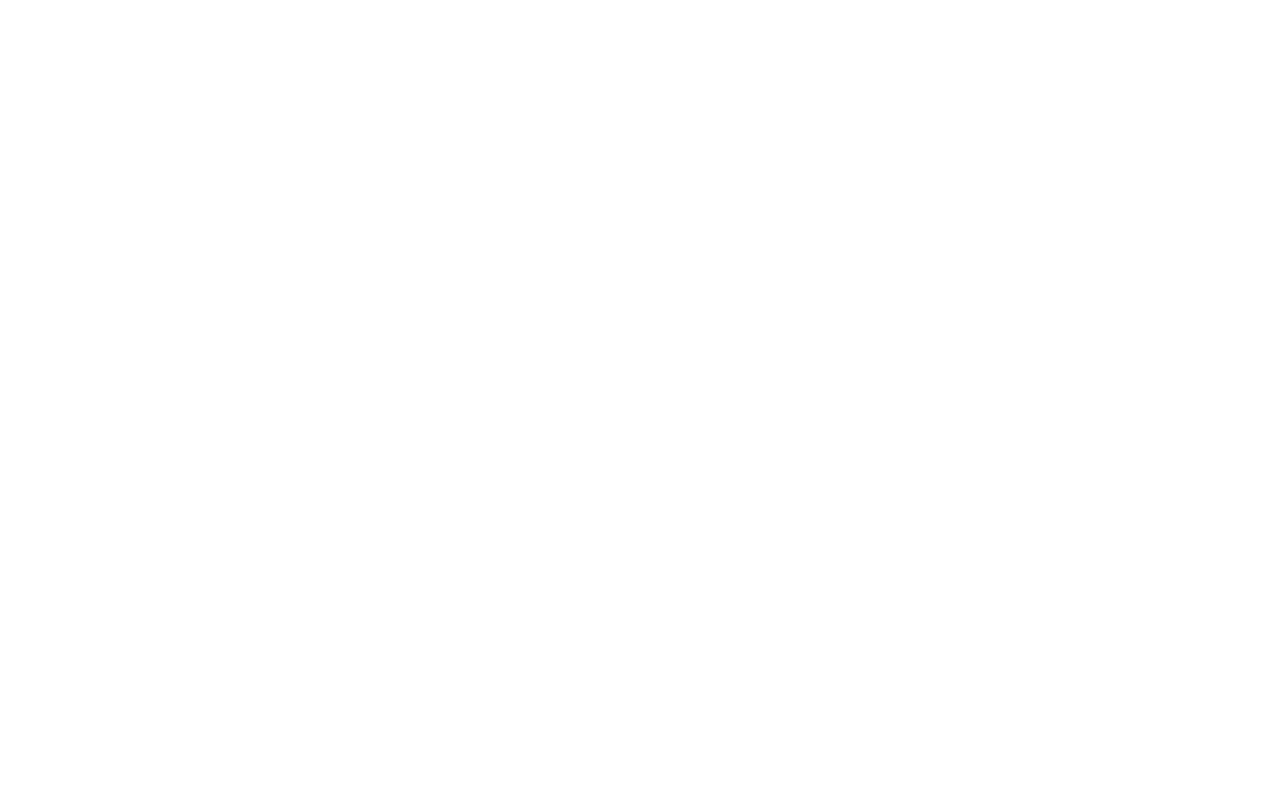
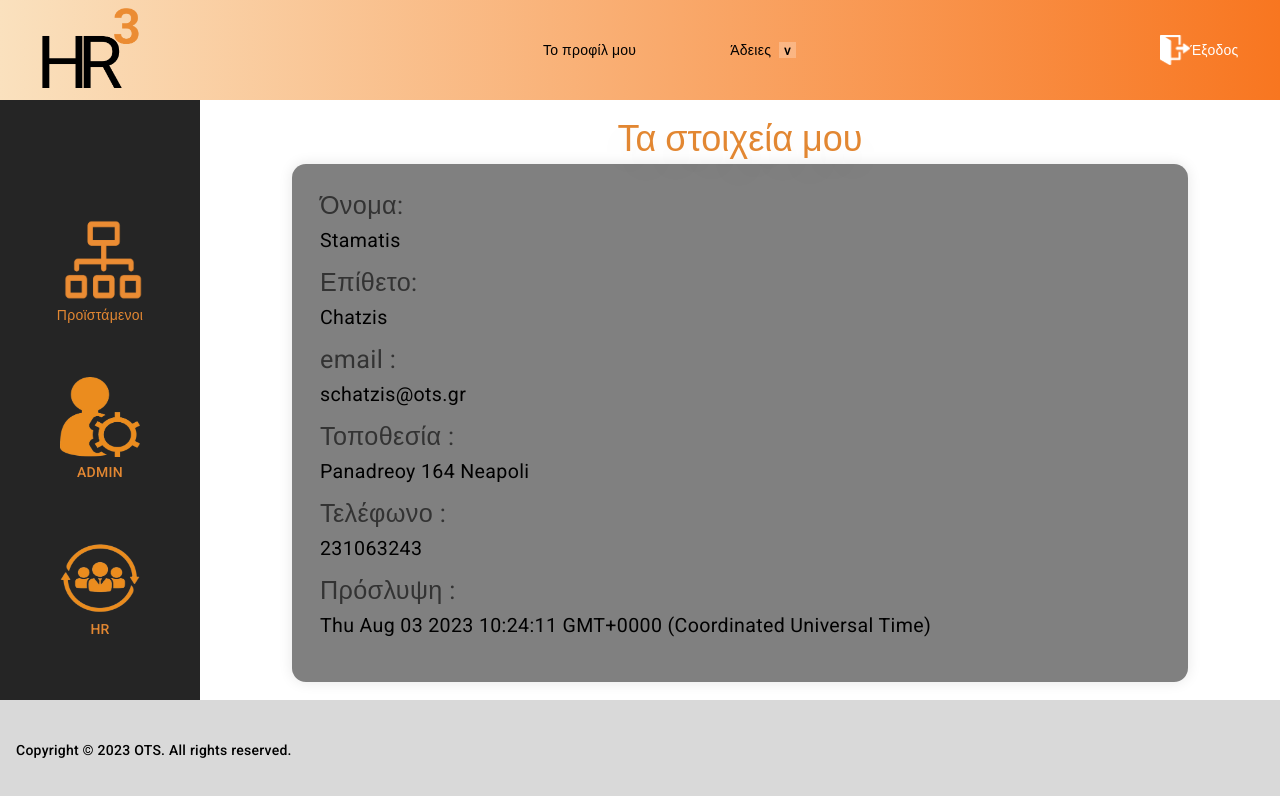
Before and after one commit to konosrasko/HR3-front, an Angular app: page /home/MyDetails in a window 1280 px wide. Shown: the top 796 px of the page. Built offline with nearby package versions, Linux system fonts and the light colour scheme; sample sign-in values are in the browser's storage.

Commit message:
MyDetails

```diff
--- a/src/app/app.module.ts
+++ b/src/app/app.module.ts
@@ -1,29 +1,21 @@
 import { NgModule } from '@angular/core';
 import { BrowserModule } from '@angular/platform-browser';
-import { AppRoutingModule } from './app-routing.module'; // Make sure this is the correct import path
+import { AppRoutingModule } from './app-routing.module';
 import { AppComponent } from './app.component';
 import { BrowserAnimationsModule } from '@angular/platform-browser/animations';
 import { HttpClientModule } from '@angular/common/http';
-import { MenuComponent } from './home/menu/menu.component';
-import { FooterComponent } from './home/footer/footer.component';
-import { SidenavListComponent } from './home/sidenav-list/sidenav-list.component';
 import { MatToolbarModule } from '@angular/material/toolbar';
 import { MatSidenavModule } from "@angular/material/sidenav";
-import { ReactiveFormsModule } from "@angular/forms";
 import { FormsModule } from "@angular/forms";
-import { EmployeeComponent } from './employee/employee.component';
 import { UserService } from "./services/user.service";
 import { LoginModule } from './login/login.module';
-import { HomeComponent } from './home/home.component';
 import { HomeModule } from './home/home.module';
-import { MyDetailsComponent } from './home/my-details/my-details.component';
-
-
+import { EmployeeComponent } from './employee/employee.component';
 
 @NgModule({
   declarations: [
     AppComponent,
-    EmployeeComponent,
+    EmployeeComponent
   ],
   imports: [
     BrowserModule,
@@ -33,7 +25,8 @@
     HttpClientModule,
     MatToolbarModule,
     MatSidenavModule,
-    FormsModule
+    FormsModule,
+    HomeModule // Add HomeModule here
   ],
   providers: [UserService],
   bootstrap: [AppComponent]
--- a/src/app/home/my-details/my-details.component.html
+++ b/src/app/home/my-details/my-details.component.html
@@ -1,41 +1,54 @@
-<!-- <main>
-<div class="myDetails">
-  <h1>Τα στοιχεία μου</h1>
-  <form id="panel">
-    <div>
-      <label for="firstName">First Name:</label>
-      <span class="firstName">{{ employee.firstName }}</span>
-    </div>
-    <div>
-      <label for="lastName">Last Name:</label>
-      <span class="lastName">{{ employee.lastName }}</span>
-    </div> -->
-    <!-- Add more details as needed -->
-  <!-- </form>
-</div>
-</main> -->
-<!-- This part is specific to MyDetailsComponent -->
-<!-- End of MyDetailsComponent specific content -->
-
-<!-- The following part will be projected into HomeComponent's layout -->
-
+<h1>Τα στοιχεία μου</h1>
 
 
 
 <div class="content">
-  <!-- Here you can add additional common content for HomeComponent if needed -->
   <div class="myDetails">
-    <h1>Τα στοιχεία μου</h1>
+
     <form id="panel">
+      <div class="left-details">
+          <div>
+            <label for="firstName">Όνομα:</label>
+            <span *ngIf="!isEditMode" class="firstName">{{ employee.firstName }}</span>
+            <input *ngIf="isEditMode" type="text" name="username" [(ngModel)]="employee.firstName" placeholder="Όνομα">
+          </div>
+        <div>
+          <label for="lastName">Επίθετο:</label>
+          <span *ngIf="!isEditMode" class="lastName">{{ employee.lastName }}</span>
+          <input *ngIf="isEditMode" type="text" name="lastName" [(ngModel)]="employee.lastName" required placeholder="Επίθετο">
+        </div>
       <div>
-        <label for="firstName">First Name:</label>
-        <span class="firstName">{{ employee.firstName }}</span>
+        <label for="email">email :  </label>
+        <span *ngIf="!isEditMode" class="email">{{employee.email}}</span>
+        <input *ngIf="isEditMode" type="text" name="email" [(ngModel)]="employee.email" required placeholder="email">
+      </div>
+    </div>
+    <div class="right-details">
+      <div>
+        <label for="address">Τοποθεσία :  </label>
+        <span *ngIf="!isEditMode" class="address">{{employee.address}}</span>
+        <input *ngIf="isEditMode" type="text" name="address" [(ngModel)]="employee.address" required placeholder="Διεύθυνση">
+      </div>
+      <div >
+        <label for="mobileNumber">Τελέφωνο :  </label>
+        <span *ngIf="!isEditMode" class="mobileNumber">{{employee.mobileNumber}}</span>
+        <input *ngIf="isEditMode" type="text" name="mobileNumber" [(ngModel)]="employee.mobileNumber" required placeholder="Διεύθυνση">
       </div>
       <div>
-        <label for="lastName">Last Name:</label>
-        <span class="lastName">{{ employee.lastName }}</span>
+        <label for="hireDate">Πρόσλυψη :  </label>
+        <span *ngIf="!isEditMode" class="hireDate">{{employee.hireDate}}</span>
+        <input *ngIf="isEditMode" type="text" name="hireDate" [(ngModel)]="employee.hireDate" required placeholder="Πρόσλυψη  ">
       </div>
-      <!-- Add more details as needed -->
+    </div>
     </form>
-  </div>
+
+
 </div>
+</div>
+<div  *ngIf="!isEditMode">
+  <button id="Edit" (click)="enableEditMode()">Edit</button>
+</div>
+<div class="buttons-container" *ngIf="isEditMode">
+<button (click)="saveDetails()">Save</button>
+<button (click)="cancelEdit()">Cancel</button>
+</div>
--- a/src/app/home/my-details/my-details.component.scss
+++ b/src/app/home/my-details/my-details.component.scss
@@ -0,0 +1,77 @@
+
+.content {
+  zoom: 140%;
+  background-color: grey;
+  margin: 50px auto;
+  margin-top: -10px;
+  padding: 20px;
+  max-width: 600px;
+  box-shadow: 0px 0px 10px rgba(0, 0, 0, 0.1);
+  border-radius: 10px;
+}
+
+.myDetails {
+  display: flex;
+  flex-wrap: wrap;
+  justify-content: space-between;
+}
+
+.myDetails div {
+  flex-basis: 48%;
+  margin-bottom: 10px;
+}
+
+
+.myDetails label {
+  display: block;
+  font-size: 18px;
+  color: #333;
+  margin-bottom: 5px;
+}
+
+.myDetails input {
+  width: 100%;
+  padding: 10px;
+  font-size: 16px;
+  border: 1px solid #ccc;
+  border-radius: 5px;
+}
+
+
+button {
+  background-color: rgba(226, 135, 50, 1);
+  color: black;
+  border: none;
+  padding: 15px 30px;
+  cursor: pointer;
+  font-size: 18px;
+  border-radius: 20px;
+  margin-top: -30px;
+  margin-bottom: 250px;
+  margin-left: 320px;
+  box-shadow: 10px 10px 20px rgba(0, 0, 0, 0.1);
+  transition: background-color 0.5s ease-in-out;
+  zoom: 120%;
+
+}
+
+.myDetails button:hover {
+  background-color: rgba(226, 135, 50, 0.9);
+}
+
+h1 {
+  zoom: 1.5;
+  margin-top: px;
+  color: rgba(226, 135, 50, 1);
+  margin: 10px 0;
+  text-align: center;
+  text-shadow: 0px 10px 20px rgba(0, 0, 0, 0.1);
+}
+
+.address{
+  width: 48;
+}
+
+.mobileNumber{
+  text-align: left;
+}
--- a/src/app/home/my-details/my-details.component.ts
+++ b/src/app/home/my-details/my-details.component.ts
@@ -1,47 +1,58 @@
-import { Component,OnInit } from '@angular/core';
-import { EmployeeComponent } from 'src/app/employee/employee.component';
+// my-details.component.ts
+
+import { Component, OnInit } from '@angular/core';
 import { Employee } from 'src/app/models/employee.model';
 import { UserService } from 'src/app/services/user.service';
-
 
 @Component({
   selector: 'app-my-details',
   templateUrl: './my-details.component.html',
   styleUrls: ['./my-details.component.scss']
 })
-export class MyDetailsComponent implements OnInit{
-  employee: Employee= new Employee;
+export class MyDetailsComponent implements OnInit {
+  employee: Employee = new Employee();
+  originalEmployee: Employee = new Employee(); // Store a copy of the original employee
 
-  constructor(private userService: UserService){
-      console.log('MyDetailsComponent constructor');
+  isEditMode: boolean = false;
+  isSaveMode: boolean = false;
 
+  constructor(private userService: UserService) {
+    console.log('MyDetailsComponent constructor');
   }
 
+  enableEditMode() {
+    // Make a copy of the original employee to revert changes if canceled
+    this.originalEmployee = { ...this.employee };
+    this.isEditMode = true;
+  }
+
+  saveDetails() {
+    this.userService.saveEmployeeDetails(this.employee).subscribe(
+      (data) => {
+        this.isEditMode = false;
+        this.isSaveMode = true;
+      }
+    )
+  }
+
+  cancelEdit() {
+    // Revert changes by restoring the original employee
+    this.employee = { ...this.originalEmployee };
+    this.isEditMode = false;
+  }
 
   ngOnInit(): void {
-    // this.userService.getEmployeeDetails().subscribe(
-    //   (data) =>{
-    //   this.employee = data;
-    //   },
-    //   (console)=>{
-    //     console.log("error re ksilaaa");
-
-    //   }
-    //   );
-
-    var data = {
-      "id": 1,
-      "firstName": "Stamatis",
-      "lastName": "Chatzis",
-      "email": "schatzis@ots.gr",
-      "mobileNumber": 231063243,
-      "address": "Panadreoy 164 Neapoli",
-      "hireDate": new Date,
-      "enabled": true,
-      "supervisorId": 0
+    // Initialize the employee data (you can replace this with your API call)
+    this.employee = {
+      id: 1,
+      firstName: "Stamatis",
+      lastName: "Chatzis",
+      email: "schatzis@ots.gr",
+      mobileNumber: 231063243,
+      address: "Panadreoy 164 Neapoli",
+      hireDate: new Date(),
+      enabled: true,
+      supervisorId: 0
+    };
   }
-
-  this.employee=data;
-  }
-
 }
--- a/src/app/home/my-details/my-details.module.ts
+++ b/src/app/home/my-details/my-details.module.ts
@@ -1,7 +1,5 @@
 import { NgModule } from '@angular/core';
-import { CommonModule } from '@angular/common';
-import { MyDetailsComponent } from './my-details.component';
-import { MatToolbar, MatToolbarModule } from '@angular/material/toolbar';
+import { CommonModule } from '@angular/common';import { MatToolbar, MatToolbarModule } from '@angular/material/toolbar';
 import { MatSidenavModule } from '@angular/material/sidenav';
 import { MenuModule } from "../menu/menu.module";
 import { SidenavListModule } from "../sidenav-list/sidenav-list.module";
@@ -10,6 +8,7 @@
 
 
 @NgModule({
+
 
     imports: [
         MatToolbarModule,
--- a/src/app/services/user.service.ts
+++ b/src/app/services/user.service.ts
@@ -42,5 +42,12 @@
   getEmployeeDetails():Observable<Employee>{
     return this.http.get<Employee>('url/api/employee')
   }
+  postEmployee(employee: Employee): Observable<Employee> {
+    return this.http.post<Employee>('url/api/employee', employee);
+  }
+  saveEmployeeDetails(employee: Employee): Observable<Employee> {
+    const url='url/api/employee/${employee.id}'
+    return this.http.put<Employee>(url, employee)
 
 }
+}
```
Also changed, not shown: src/app/home/home.module.ts (+5 -4 lines).
